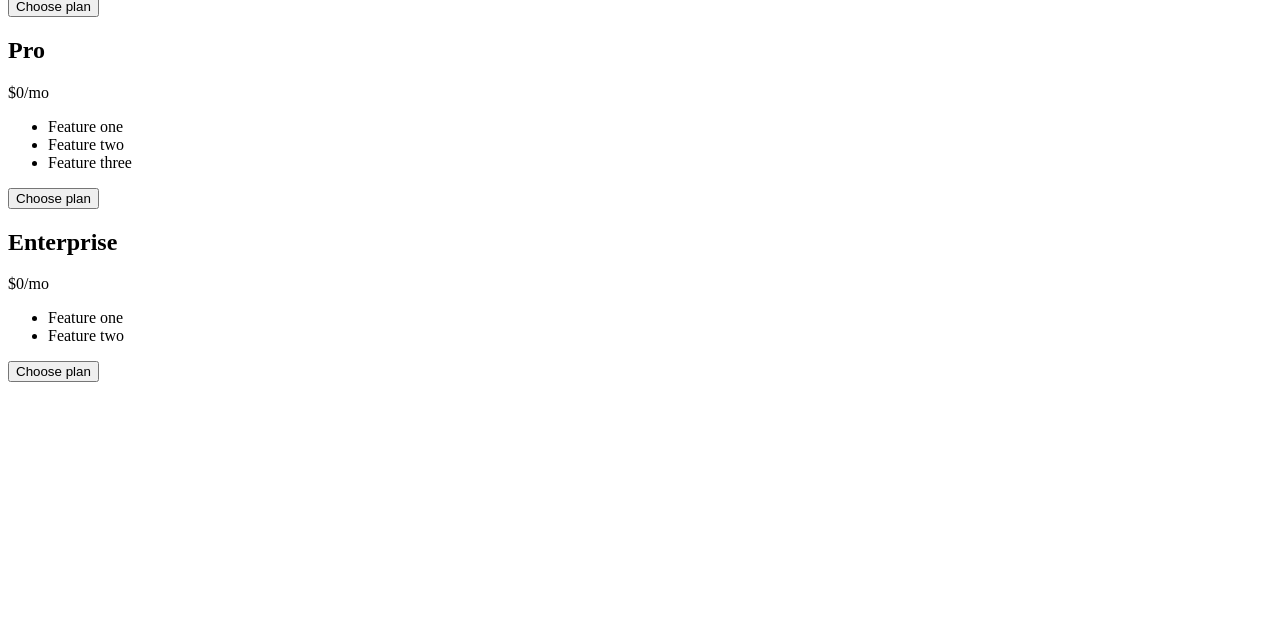
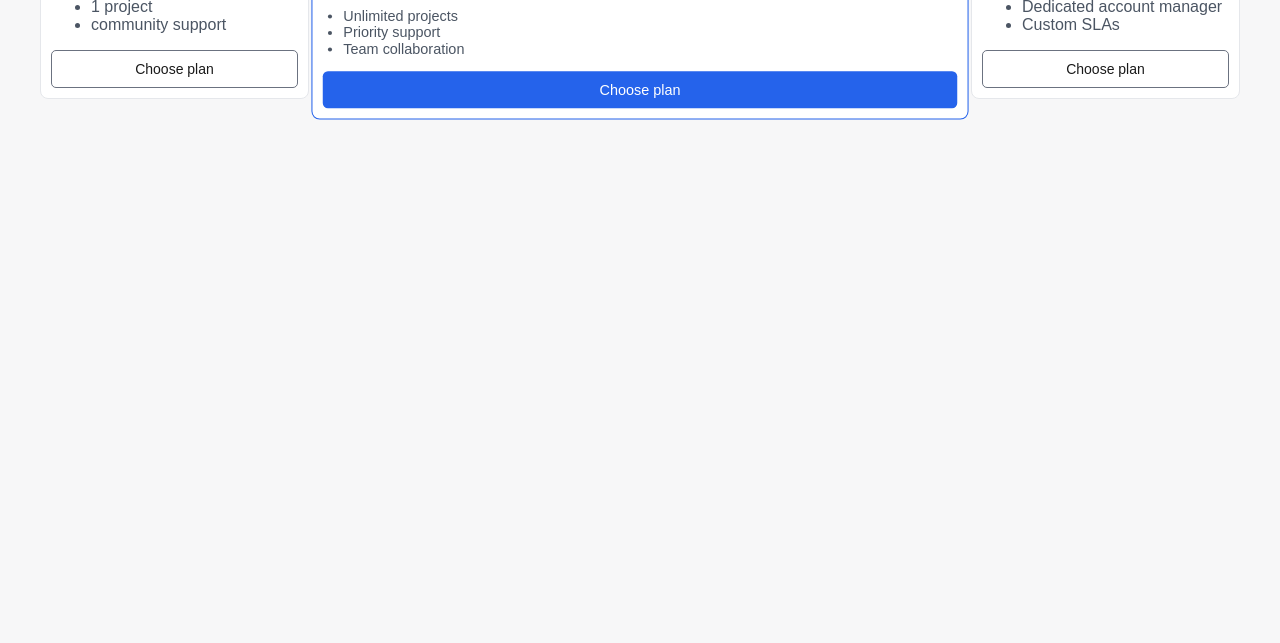
Before and after one commit to Aysha-AlAbri/s07-Flexbox-Grid, a plain HTML site: page task-05-pricing-cards/index.html in a window 1280 px wide. Shown: the part 157-800 px from the top of the page. Drawn offline with Linux system fonts and the light colour scheme.

Commit message:
Complete Task 05 - pricing-cards using Flexbox

```diff
--- a/task-05-pricing-cards/index.html
+++ b/task-05-pricing-cards/index.html
@@ -14,29 +14,29 @@
   <main class="pricing-row">
     <article class="pricing-card">
       <h2>Basic</h2>
-      <p class="price">$0/mo</p>
+      <p class="price">$9/mo</p>
       <ul>
-        <li>Feature one</li>
-        <li>Feature two</li>
+        <li>1 project</li>
+        <li>community support</li>
       </ul>
       <button type="button">Choose plan</button>
     </article>
     <article class="pricing-card featured">
       <h2>Pro</h2>
-      <p class="price">$0/mo</p>
+      <p class="price">$29/mo</p>
       <ul>
-        <li>Feature one</li>
-        <li>Feature two</li>
-        <li>Feature three</li>
+        <li>Unlimited projects</li>
+        <li>Priority support</li>
+        <li>Team collaboration</li>
       </ul>
       <button type="button">Choose plan</button>
     </article>
     <article class="pricing-card">
       <h2>Enterprise</h2>
-      <p class="price">$0/mo</p>
+      <p class="price">$79/mo</p>
       <ul>
-        <li>Feature one</li>
-        <li>Feature two</li>
+        <li>Dedicated account manager</li>
+        <li>Custom SLAs</li>
       </ul>
       <button type="button">Choose plan</button>
     </article>
--- a/task-05-pricing-cards/styles.css
+++ b/task-05-pricing-cards/styles.css
@@ -1 +1,86 @@
 /* TODO: build .pricing-row and .pricing-card with Flexbox to match the mockup */
+body {
+    margin: 0;
+    font-family: Arial;
+    color: #1a1a1a;
+
+}
+
+.pricing-row{
+    display: flex;
+    justify-content: center;
+    align-items: flex-start;
+    flex-wrap: wrap;
+    gap:12px;
+    padding: 35px 40px;
+    background-color: #f7f7f8;
+    min-height: 100vh;
+    box-sizing: border-box;
+
+}
+.pricing-card{
+    display: flex;
+    flex-direction: column;
+    flex: 1 1 90px;
+    padding: 10px;
+    background-color:#ffffff;
+    color:#1a1a1a;
+    border: 1px solid #e5e7eb;
+    border-radius: 8px;
+    box-sizing: border-box;
+
+}
+.pricing-card button{
+    margin-top: auto;
+    border:1px solid #1a1a1a;
+    color:#1a1a1a;
+    font-size: 14px;
+    background-color: #ffffff;
+    border-radius: 5px;
+    cursor: pointer;
+    padding: 10px;
+
+}
+.pricing-card h2{
+    font-size: 18px;
+    margin-top: 3%;
+}
+.price{
+    font-size:30px;
+    font-weight: bold;
+    color:#1a1a1a;
+    margin: 8px 0;
+}
+.pricing-card  ul{
+    color: #4b5563;
+}
+
+.pricing-card button {
+    margin-top: auto;
+    padding: 10px;
+    background-color: #ffffff;
+    border: 1px solid #6b7280;
+    border-radius: 5px;
+    cursor: pointer;
+}
+.featured .price{
+   color:#2563eb;
+
+}
+.featured ul{
+    color: #4b5563;
+    padding-left: 20px;
+    font-size:14px;
+}
+.featured button{
+    background-color: #2563eb;
+    color: #ffffff;
+    border: none;
+
+}
+.pricing-card.featured {
+    flex: 2 1 280px;
+    min-width: 240px;
+    border: 1px solid #2563eb;
+    transform: scale(1.03);
+}
```
